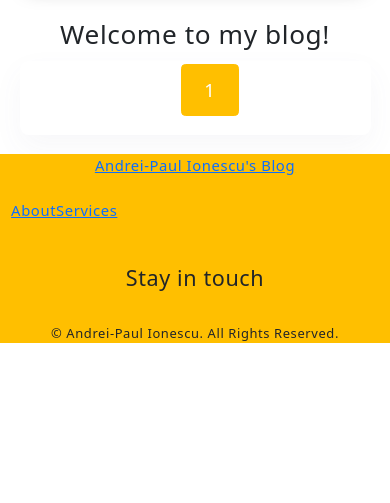
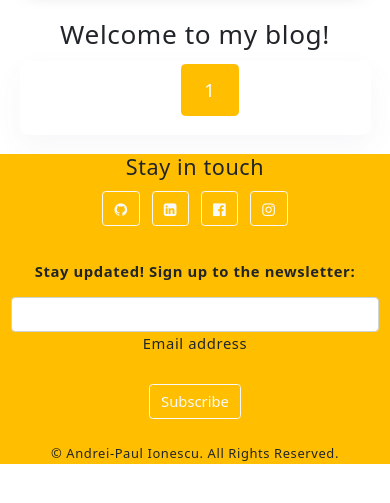
Before and after one commit to StonedHesus/personal-blog, a Django app: page /blog/ in a window 390 px wide. Shown: the part 61-564 px from the top of the page. Run offline with Django 4.2, Linux system fonts and the light colour scheme; data that the repository does not hold is empty.

Commit message:
Finished implementing the main aspect of the page, which still requires some tweaking so as to enable it to be properly responsive on all devices.

```diff
--- a/blog/static/blog/css/base.css
+++ b/blog/static/blog/css/base.css
@@ -24,6 +24,16 @@ div{
     display: block;
 }
 
+.no-decorations{
+
+    text-decoration: none;
+    color: inherit;
+}
+
+.brand-link:hover{
+
+    color:var(--primary);
+}
 .navbar-container{
 
     padding-right: 15px;
--- a/blog/static/blog/css/footer.css
+++ b/blog/static/blog/css/footer.css
@@ -1,3 +1,7 @@
+footer{
+
+    background: #201E1F ;
+}
 .footer-container{
 
     text-align: center;
--- a/blog/templates/blog/base.html
+++ b/blog/templates/blog/base.html
@@ -13,18 +13,19 @@
 <div class="container navbar-container" style="margin-top: 0">
     <nav class="navbar navbar-expand-lg custom-navbar custom-navbar-light d-flex">
         <div class="container"  style="margin-top: 0">
-            <h1 class="navbar-brand">Andrei-Paul Ionescu</h1>
+            <h1 class="navbar-brand"><a class="no-decorations brand-link" href="https://stonedhesus.github.io/">Andrei-Paul Ionescu</a></h1>
         </div>
 
+
+        {% if user.is_authenticated %}
         <div class="social-media order-lg-last">
             <p class="mb-0 d-flex">
                 <a href="https://github.com/StonedHesus"
-                   class="d-flex align-items-center justify-content-center"><i class="fab fa-github sr-only"></i></a>
-                <a href="https://www.linkedin.com/in/andrei-paul-ionescu-545a3b200/"
-                   class="d-flex align-items-center justify-content-center"><i class="fab fa-linkedin"></i></a>
-                <a href="#" class="d-flex align-items-center justify-content-center"><i class="fab fa-instagram"></i></a>
+                   class="btn btn-outline-dark btn-floating m-1" role="button"><i class="fa fa-plus-square-o"></i></a>
+
             </p>
         </div>
+        {% endif %}
 
     </nav>
 </div>
--- a/blog/templates/blog/footer.html
+++ b/blog/templates/blog/footer.html
@@ -2,29 +2,65 @@
 
 {% block style %}
     <link href="{% static "blog/css/footer.css" %}" type="text/css" rel="stylesheet">
+    <link rel="stylesheet" href="https://cdnjs.cloudflare.com/ajax/libs/font-awesome/4.7.0/css/font-awesome.min.css">
 {% endblock %}
 
 {% block footer %}
 <footer>
     <div class="container footer-container">
-        <div class="row justify-content-center">
-            <div class="col-md-9 text-center">
-                <div class="footer-site-logo mb-4">
-                    <a href="#">Andrei-Paul Ionescu's Blog</a>
+
+        <h3>Stay in touch</h3>
+
+        <section class="mb-4">
+
+            <!-- Github -->
+            <a class="btn btn-outline-light btn-floating m-1" href="https://github.com/StonedHesus" target="_blank"
+               role="button">
+                <i class="fa fa-github"></i></a>
+
+            <!-- Linkedin -->
+            <a class="btn btn-outline-light btn-floating m-1"
+               href="https://www.linkedin.com/in/andrei-paul-ionescu-545a3b200/" target="_blank" role="button">
+                <i class="fa fa-linkedin-square"></i></a>
+
+            <!-- Facebook -->
+            <a class="btn btn-outline-light btn-floating m-1" href="https://www.facebook.com/paul.ionescu.182/"
+               target="_blank" role="button">
+                <i class="fa fa-facebook-official"></i></a>
+
+            <!-- Instagram -->
+            <a class="btn btn-outline-light btn-floating m-1" href="https://www.instagram.com/stoned_hesus/"
+               target="_blank" role="button">
+                <i class="fa fa-instagram"></i></a>
+
+    </section>
+
+    <section class="">
+         <form action="">
+             <div class="row d-flex justify-content-center">
+                 <div class="col-auto">
+                 <p class="pt-2">
+                    <strong>Stay updated! Sign up to the newsletter:</strong>
+                 </p>
+            </div>
+
+            <div class="col-md-5 col-12">
+                <div class="form-outline form-white mb-4">
+                    <input type="email" id="form5Example21" class="form-control" />
+                    <label class="form-label" for="form5Example21">Email address</label>
                 </div>
-            <ul class="list-unstyled nav-links mb-5">
-                <li><a href="#">About</a></li>
-                <li><a href="#">Services</a></li>
+            </div>
 
-            </ul>
+            <div class="col-auto">
+                <button type="submit" class="btn btn-outline-light mb-4">
+                  Subscribe
+                </button>
+             </div>
 
-            <div class="social mb-4">
-            <h3>Stay in touch</h3>
-            <ul class="list-unstyled">
-                <li class="in"><a href="#"><span class="icon-instagram"></span></a></li>
+             </div>
+         </form>
+    </section>
 
-            </ul>
-            </div>
 
             <div class="copyright">
             <p class="mb-0"><small>&copy; Andrei-Paul Ionescu. All Rights Reserved.</small></p>
```
